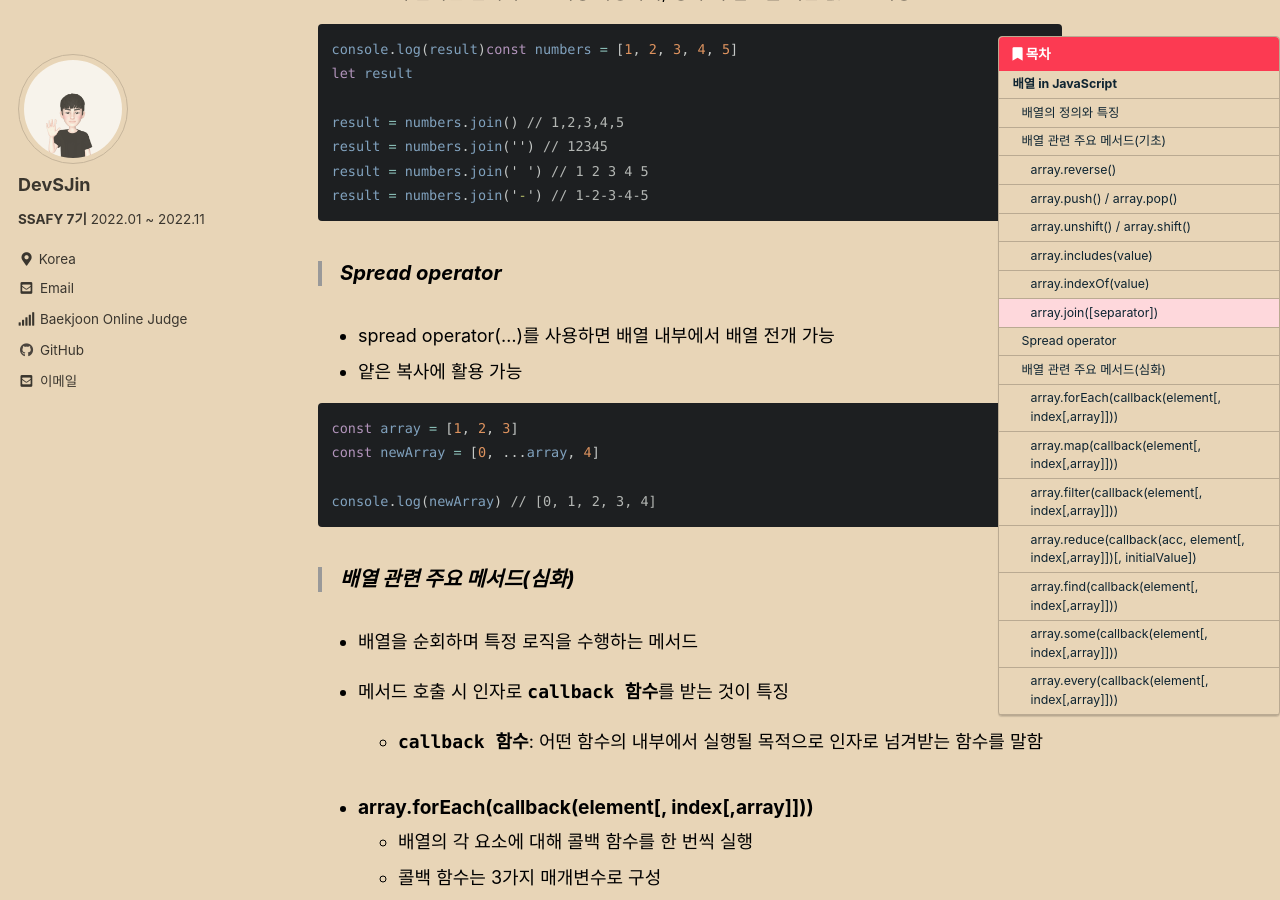
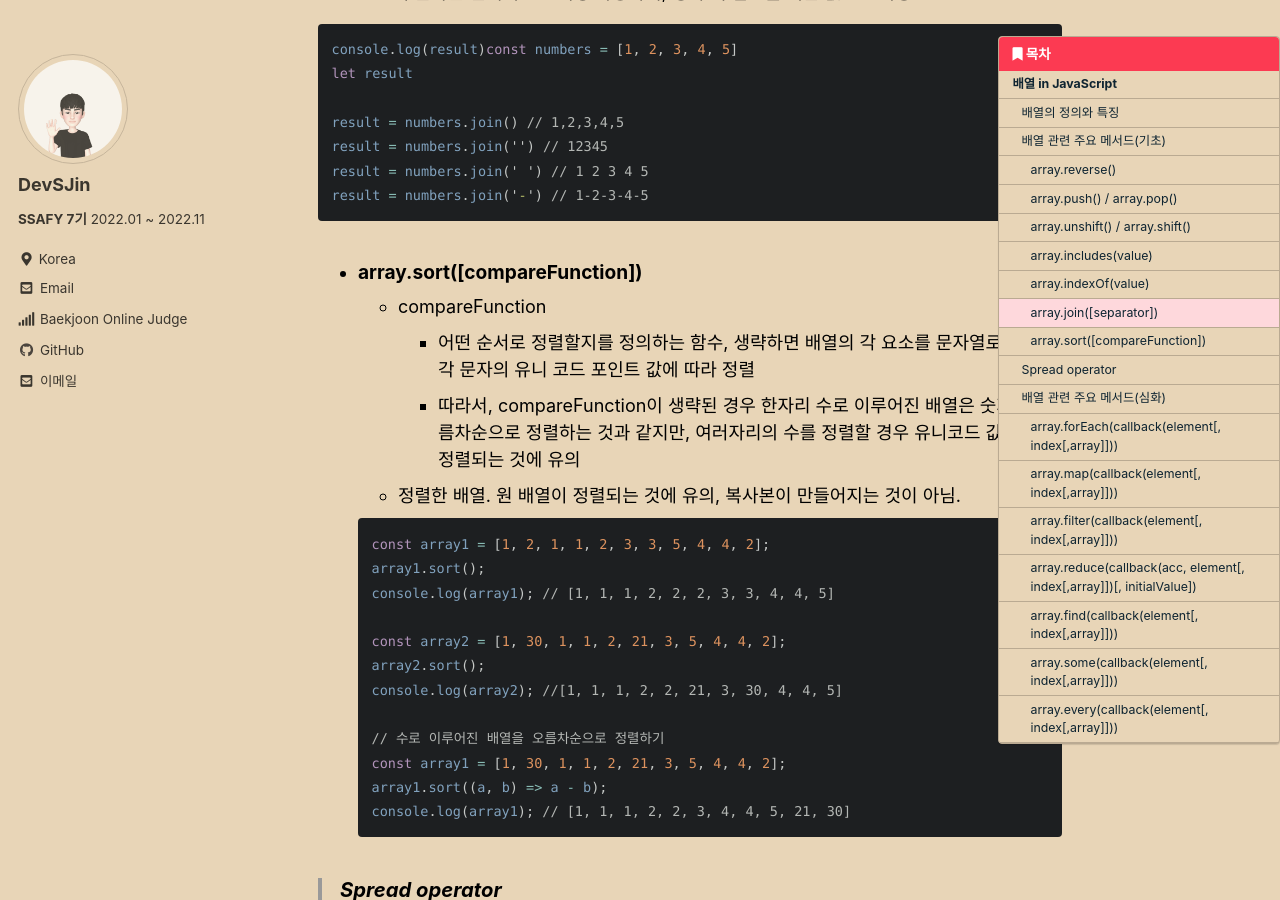
Before and after one commit to DevSJin/DevSJin.github.io, a Jekyll site: the page built from _posts/javascript/2023-01-20-자바스크립트 배열.md, in a window 1280 px wide and 900 px high, scrolled down 2076 px. Built offline with Jekyll 4.4.1, drawn with Linux system fonts in a browser that asks for light colours; cached includes are drawn as plain includes; comment, search, counter and statistics services are not loaded; some of the changed text lies outside the part shown.

Commit message:
sort() 메서드 설명 추가

````diff
--- a/_posts/javascript/2023-01-20-자바스크립트 배열.md
+++ b/_posts/javascript/2023-01-20-자바스크립트 배열.md
@@ -103,6 +103,32 @@ result = numbers.join('') // 12345
 result = numbers.join(' ') // 1 2 3 4 5
 result = numbers.join('-') // 1-2-3-4-5
 ```
+
+- #### array.sort([compareFunction])
+
+  - compareFunction
+    - 어떤 순서로 정렬할지를 정의하는 함수, 생략하면 배열의 각 요소를 문자열로 변환해 각 문자의 유니 코드 포인트 값에 따라 정렬
+    - 따라서, compareFunction이 생략된 경우 한자리 수로 이루어진 배열은 숫자를 오름차순으로 정렬하는 것과 같지만, 여러자리의 수를 정렬할 경우 유니코드 값에 따라 정렬되는 것에 유의
+  - 정렬한 배열. 원 배열이 정렬되는 것에 유의, 복사본이 만들어지는 것이 아님.
+
+  ```js
+  const array1 = [1, 2, 1, 1, 2, 3, 3, 5, 4, 4, 2];
+  array1.sort();
+  console.log(array1); // [1, 1, 1, 2, 2, 2, 3, 3, 4, 4, 5]
+
+  const array2 = [1, 30, 1, 1, 2, 21, 3, 5, 4, 4, 2];
+  array2.sort();
+  console.log(array2); //[1, 1, 1, 2, 2, 21, 3, 30, 4, 4, 5]
+
+  // 수로 이루어진 배열을 오름차순으로 정렬하기
+  const array1 = [1, 30, 1, 1, 2, 21, 3, 5, 4, 4, 2];
+  array1.sort((a, b) => a - b);
+  console.log(array1); // [1, 1, 1, 2, 2, 3, 4, 4, 5, 21, 30]
+  ```
+
+
+
+
 
 > ### Spread operator
 
@@ -216,9 +241,15 @@ const result = numbers.reduce(
   - 찾는 값이 배열에 없으면 undefined 반환
 
 ```js
-const avengers = [
-    { name: 'Tony Stark', age: 45},
-]
+const inventory = [
+    {name: 'apples', quantity: 2},
+    {name: 'bananas', quantity: 0},
+    {name: 'cherries', quantity: 5}
+];
+
+const result = inventory.find(fruit => fruit.name === 'cherries');
+
+console.log(result) // { name: 'cherries', quantity: 5 }
 ```
 
 - #### array.some(callback(element[, index[,array]]))
````
Also changed, not shown: other parts of _posts/javascript/2023-01-20-자바스크립트 배열.md (+3 -4 lines).
